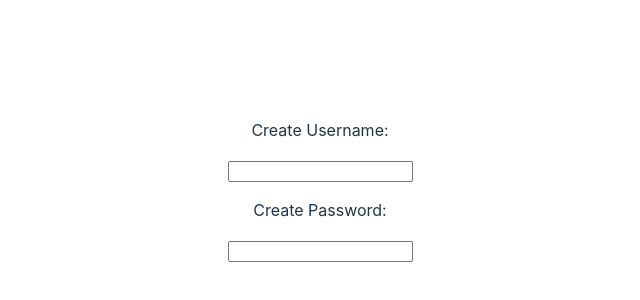
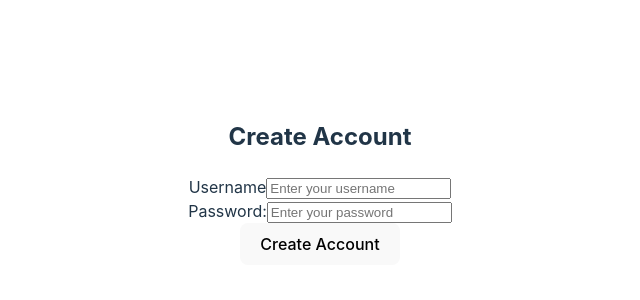
Before and after one commit to ffuerst-dev/crud-app-frontend, a React (Vite) app in the folder crud-frontend/: page /CreateAccount in a window 1280 px wide. Shown: the part 218-518 px from the top of the page, without its empty margins (320-960 px from the left). Built offline with nearby package versions, Linux system fonts and the light colour scheme.

Commit message:
create account function built, stuck on internal server error however successfully creates new username and password and adds it to the database

```diff
--- a/crud-frontend/src/CreateAccount.jsx
+++ b/crud-frontend/src/CreateAccount.jsx
@@ -1,19 +1,84 @@
-import React from 'react';
+import React, { useState } from 'react';
+import { useNavigate } from 'react-router-dom'
 
 function CreateAccount() {
+    const [userName, setUserName] = useState('');
+    const [password, setPassword] = useState('');
+    const [message, setMessage] = useState('');
+    const [loading, setLoading] = useState(false);
+    const navigate = useNavigate();
 
+    const handleSubmit = async (e) => {
+        e.preventDefault();
 
+        if (loading) {
+            return;
+        }
+
+        if (!userName || !password) {
+            setMessage('All fields are required.');
+            return;
+        }
+        setLoading(true);
+        setMessage('');
+
+        try {
+            const response = await fetch('http://localhost:3000/createAccount', {
+                method: 'POST',
+                headers: { 'Content-Type': 'application/json' },
+                body: JSON.stringify({ userName, password }),
+            });
+
+            if (!response.ok) {
+                const errorData = await response.json();
+                setMessage(`Error: ${errorData.message}`);
+                setLoading(false);
+                return;
+            }
+
+            const data = await response.json();
+            setMessage('Account created successfully!');
+            console.log('Success:', data);
+
+            setTimeout(() => navigate('/'), 2000);
+        } catch (error) {
+            console.error('Network error:', error);
+            setMessage('An unexpected error occurred.');
+            setLoading(false);
+        }
+    };
 
     return (
-        <>
-            <div>
-                <p>Create Username:</p>
-                <input type="text" />
-                <p>Create Password:</p>
-                <input type="text" />
-            </div>
-        </>
-    )
+        <div className="create-acount-page">
+            <h2>Create Account</h2>
+            <form onSubmit={handleSubmit}>
+                <div>
+                    <label>Username</label>
+                    <input
+                        type="text"
+                        value={userName}
+                        onChange={(e) => setUserName(e.target.value)}
+                        placeholder="Enter your username"
+                        required
+                    />
+                </div>
+                <div>
+                    <label>Password:</label>
+                    <input
+                        type="password"
+                        value={password}
+                        onChange={(e) => setPassword(e.target.value)}
+                        placeholder="Enter your password"
+                        required
+                    />
+                </div>
+                <button type="submit" disabled={loading}>
+                    {loading ? 'Creating Account...' : 'Create Account'}
+                </button>
+            </form>
+            {message && <p>{message}</p>}
+        </div>
+    );
 }
 
 export default CreateAccount;
```
